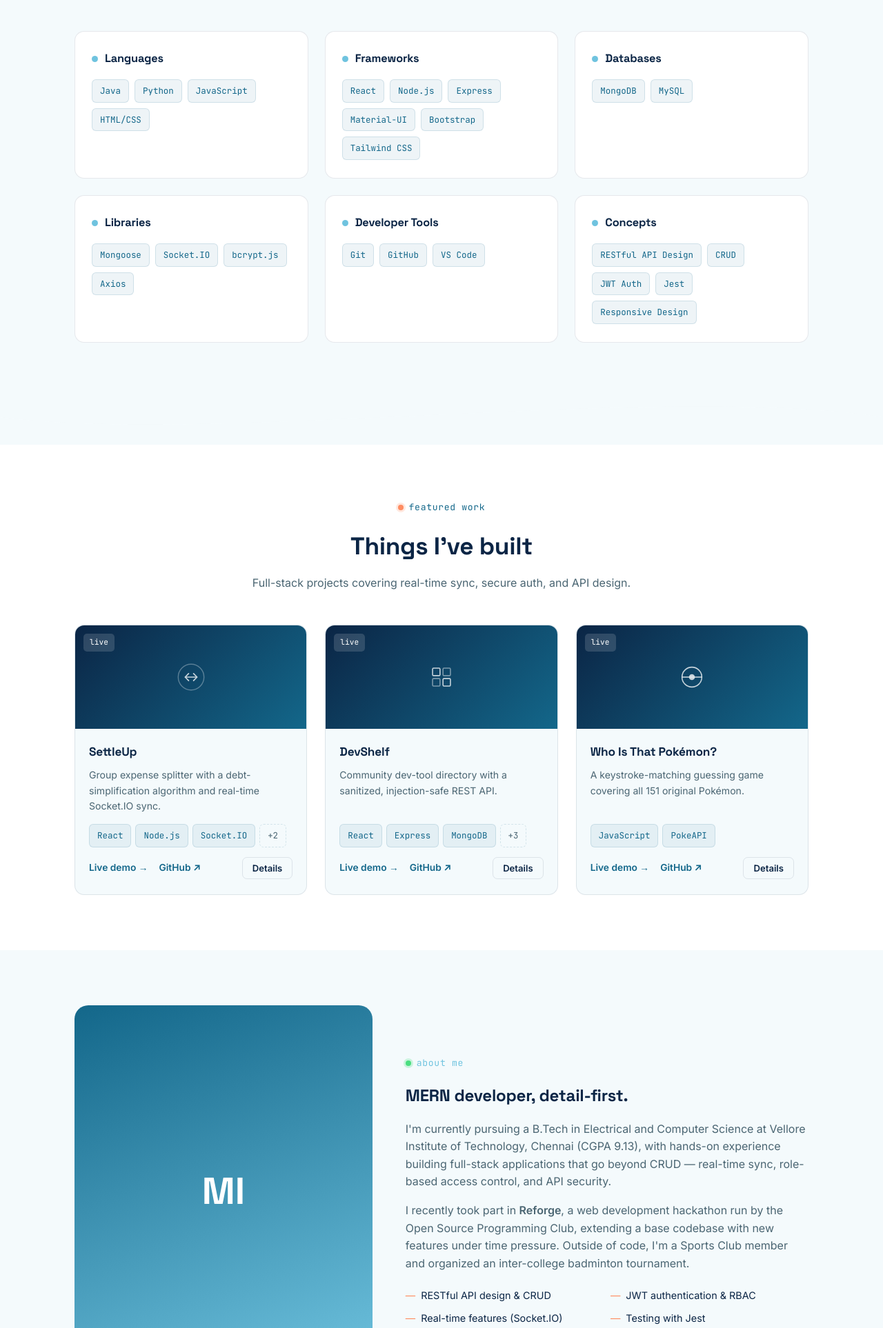
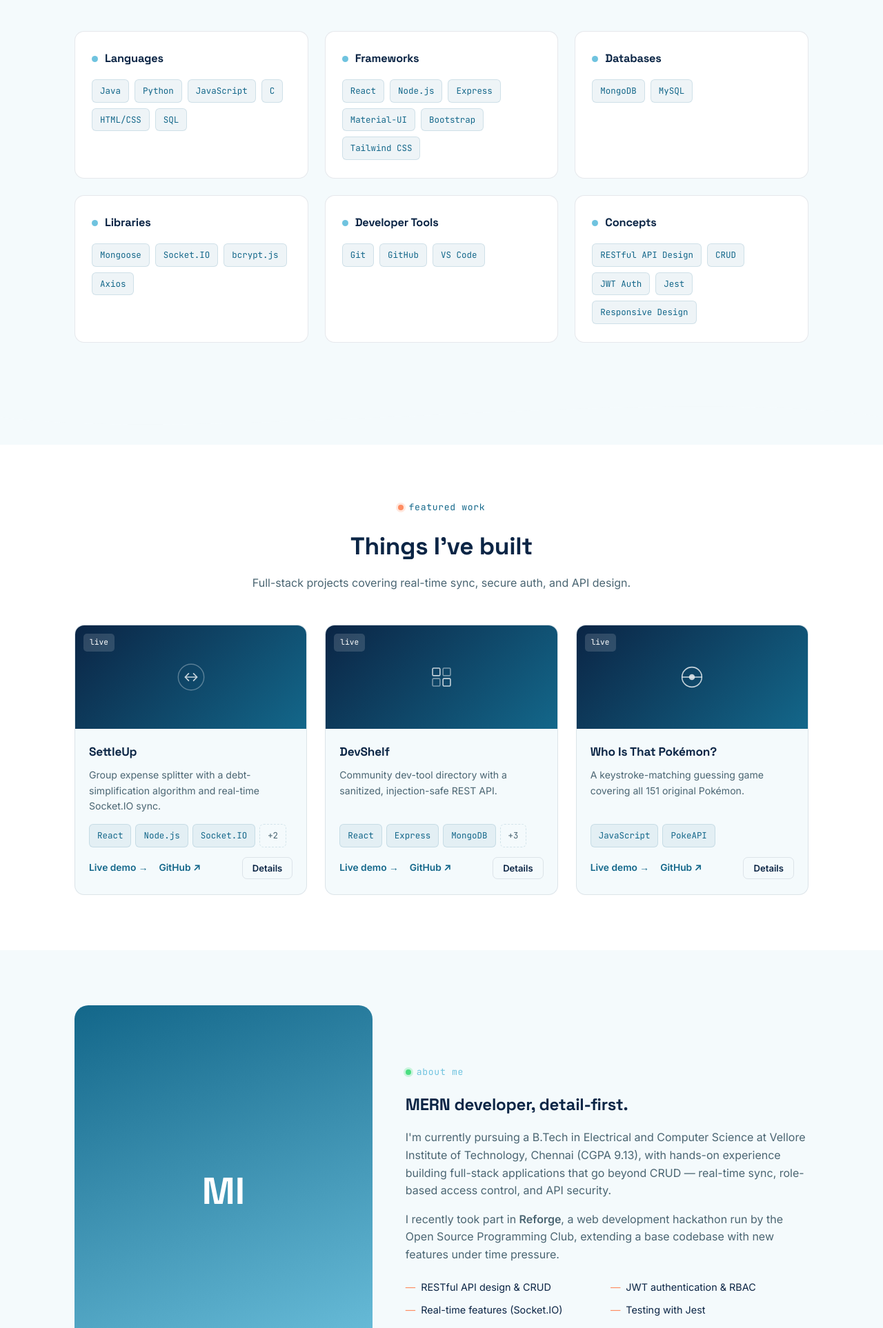
Before and after one commit to Md-IdrisUmaeer/portfolio, a plain HTML site: page index.html in a window 1280 px wide. Shown: the part 929-2855 px from the top of the page at 69% size. Drawn offline with Linux system fonts and the light colour scheme.

Commit message:
Updating resume and Editing Page

```diff
--- a/index.html
+++ b/index.html
@@ -85,7 +85,7 @@
       <div class="skill-card reveal">
         <h3><span class="dot"></span>Languages</h3>
         <div class="chip-row">
-          <span class="chip">Java</span><span class="chip">Python</span><span class="chip">JavaScript</span><span class="chip">HTML/CSS</span>
+          <span class="chip">Java</span><span class="chip">Python</span><span class="chip">JavaScript</span><span class="chip">C</span><span class="chip">HTML/CSS</span><span class="chip">SQL</span>
         </div>
       </div>
       <div class="skill-card reveal">
@@ -243,7 +243,7 @@
       <div class="eyebrow">about me</div>
       <h2>MERN developer, detail-first.</h2>
       <p>I'm currently pursuing a B.Tech in Electrical and Computer Science at Vellore Institute of Technology, Chennai (CGPA 9.13), with hands-on experience building full-stack applications that go beyond CRUD — real-time sync, role-based access control, and API security.</p>
-      <p>I recently took part in <strong>Reforge</strong>, a web development hackathon run by the Open Source Programming Club, extending a base codebase with new features under time pressure. Outside of code, I'm a Sports Club member and organized an inter-college badminton tournament.</p>
+      <p>I recently took part in <strong>Reforge</strong>, a web development hackathon run by the Open Source Programming Club, extending a base codebase with new features under time pressure.</p>
       <ul class="about-list">
         <li>RESTful API design &amp; CRUD</li>
         <li>JWT authentication &amp; RBAC</li>
```
Also changed, not shown: 2 other files.
